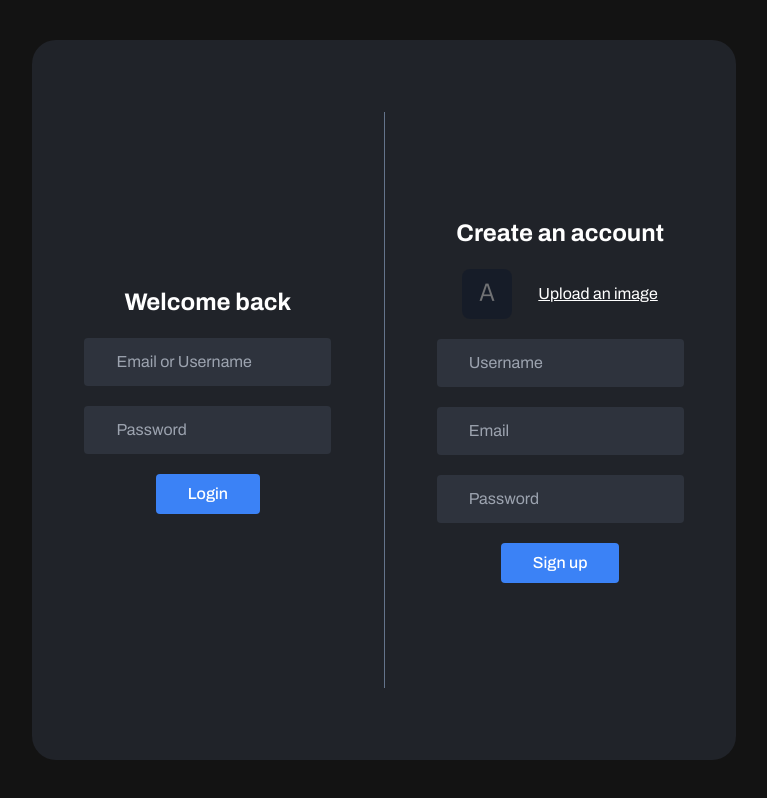
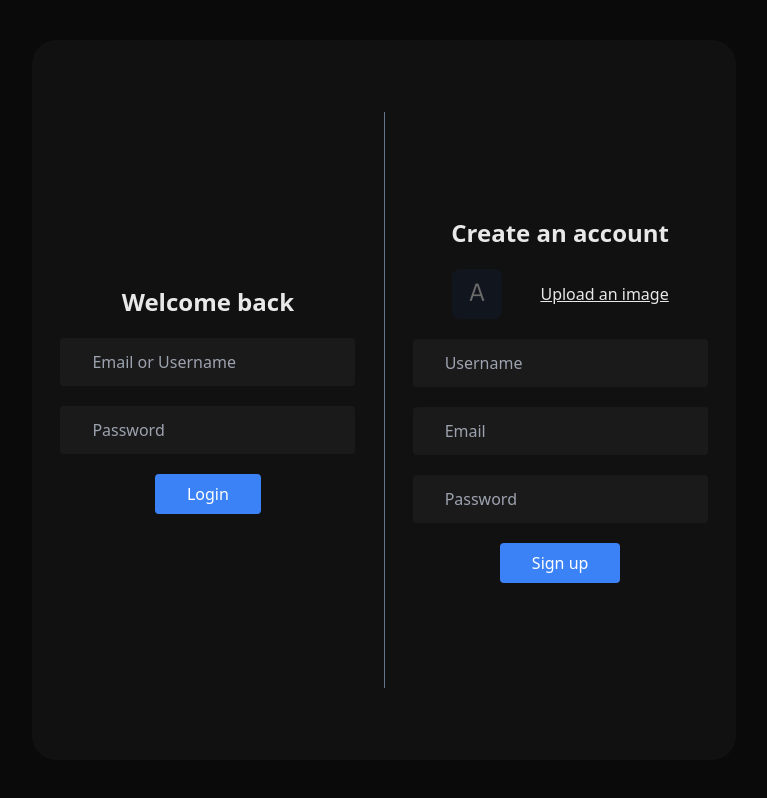
Before and after one commit to mrwick1/hive-chat, a React (Vite) app: page / in a window 1280 px wide. Shown: the whole page, without its empty margins (256-1023 px from the left). Built offline with nearby package versions, Linux system fonts and the light colour scheme; no server answers.

Commit message:
style: apply swiss precision design tokens to tailwind config

```diff
--- a/src/index.css
+++ b/src/index.css
@@ -1,7 +1,3 @@
-@import url("https://fonts.googleapis.com/css2?family=Roboto:ital,wght@0,100;0,300;0,400;0,500;0,700;0,900;1,100;1,300;1,400;1,500;1,700;1,900&display=swap");
-
-@import url("https://fonts.googleapis.com/css2?family=Archivo:ital,wght@0,100..900;1,100..900&display=swap");
-
 @tailwind base;
 @tailwind components;
 @tailwind utilities;
@@ -10,47 +6,33 @@
   margin: 0;
   padding: 0;
   box-sizing: border-box;
-  font-family: "Archivo";
 }
 
-/* Custom scrollbar */
 ::-webkit-scrollbar {
   width: 6px;
 }
 
 ::-webkit-scrollbar-track {
-  background: #202329;
+  background: #111111;
 }
 
 ::-webkit-scrollbar-thumb {
-  background: #2e333d;
-  border-radius: 10px;
+  background: #2A2A2A;
 }
 
 ::-webkit-scrollbar-thumb:hover {
-  background: #555;
+  background: #444;
 }
 
 body {
-  background-color: #131313;
+  background-color: #0A0A0A;
   display: flex;
   align-items: center;
   justify-content: center;
   height: 100vh;
-  color: white;
+  color: #E8E8E8;
   overflow: hidden;
-}
-
-.w-90vw {
-  width: 90vw;
-}
-
-.h-90vh {
-  height: 90vh;
-}
-
-.backdropFilterSat {
-  backdrop-filter: blur(0px) saturate(250%);
+  font-family: "Space Grotesk Variable", system-ui, sans-serif;
 }
 
 .chatFlex {
@@ -72,10 +54,8 @@ body {
     .texts {
       p {
         padding: 1px 15px 15px 10px;
-        background-color: #fbbf24;
+        background-color: #0055FF;
         align-self: flex-end;
-        border-bottom-left-radius: 0.5rem;
-        border-bottom-right-radius: 0 0;
       }
     }
   }
@@ -84,15 +64,14 @@ body {
     p {
       padding: 1px 5px 15px 10px;
       align-self: flex-start;
-      background-color: #2e333d;
-      border-bottom-left-radius: 0 0;
+      background-color: #1A1A1A;
     }
   }
 }
 
 .addUserBDF {
   backdrop-filter: saturate(180%) blur(20px);
-  background-color: rgba(46, 51, 61, 0.4);
+  background-color: rgba(26, 26, 26, 0.8);
 }
 
 .max-w-fit-plus-30 {
--- a/src/main.tsx
+++ b/src/main.tsx
@@ -1,5 +1,7 @@
 import { StrictMode } from 'react'
 import { createRoot } from 'react-dom/client'
+import '@fontsource-variable/space-grotesk'
+import '@fontsource-variable/jetbrains-mono'
 import "./index.css"
 import App from './App.tsx'
 
--- a/tailwind.config.js
+++ b/tailwind.config.js
@@ -4,19 +4,39 @@ export default {
   theme: {
     extend: {
       colors: {
+        surface: {
+          DEFAULT: "#0A0A0A",
+          raised: "#111111",
+          overlay: "#1A1A1A",
+        },
+        fg: {
+          DEFAULT: "#E8E8E8",
+          muted: "#888888",
+        },
+        border: {
+          DEFAULT: "#2A2A2A",
+        },
+        accent: "#0055FF",
+        bubble: {
+          own: "#0055FF",
+          other: "#1A1A1A",
+        },
+        // Legacy tokens kept for migration — will be cleaned up
         chatscreen: "rgba(17, 25, 40, 0.75)",
-        // searchBar: "rgba(17, 25, 40, 0.50)",
-        searchBar: "#2E333D",
-        // background: "rgba(17, 25, 40, 0.78)",
-        background: "#2E333D",
-        chatscreen2: "#202329",
-        bgBlacker: "#131313",
-        textSub: "#9e9e9e",
-        sendBtn: "#f59e0b",
-        addUserBDFH: "rgba(46, 51, 61, 0.1)",
+        searchBar: "#1A1A1A",
+        background: "#1A1A1A",
+        chatscreen2: "#111111",
+        bgBlacker: "#0A0A0A",
+        textSub: "#888888",
+        sendBtn: "#0055FF",
+        addUserBDFH: "rgba(26, 26, 26, 0.3)",
       },
       fontSize: {
         xxs: "0.625rem",
+      },
+      fontFamily: {
+        sans: ["'Space Grotesk Variable'", "system-ui", "sans-serif"],
+        mono: ["'JetBrains Mono Variable'", "monospace"],
       },
     },
   },
```
